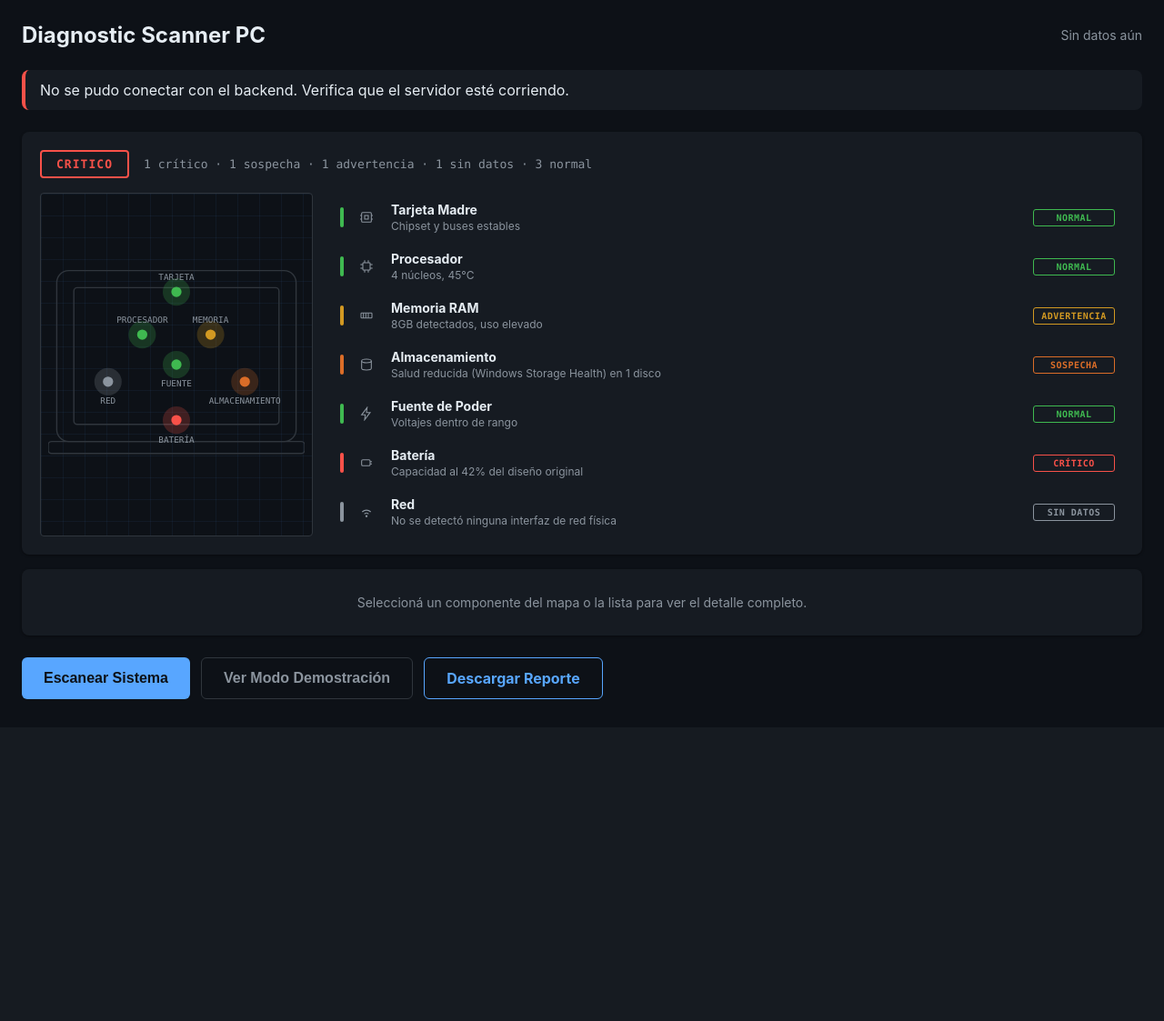
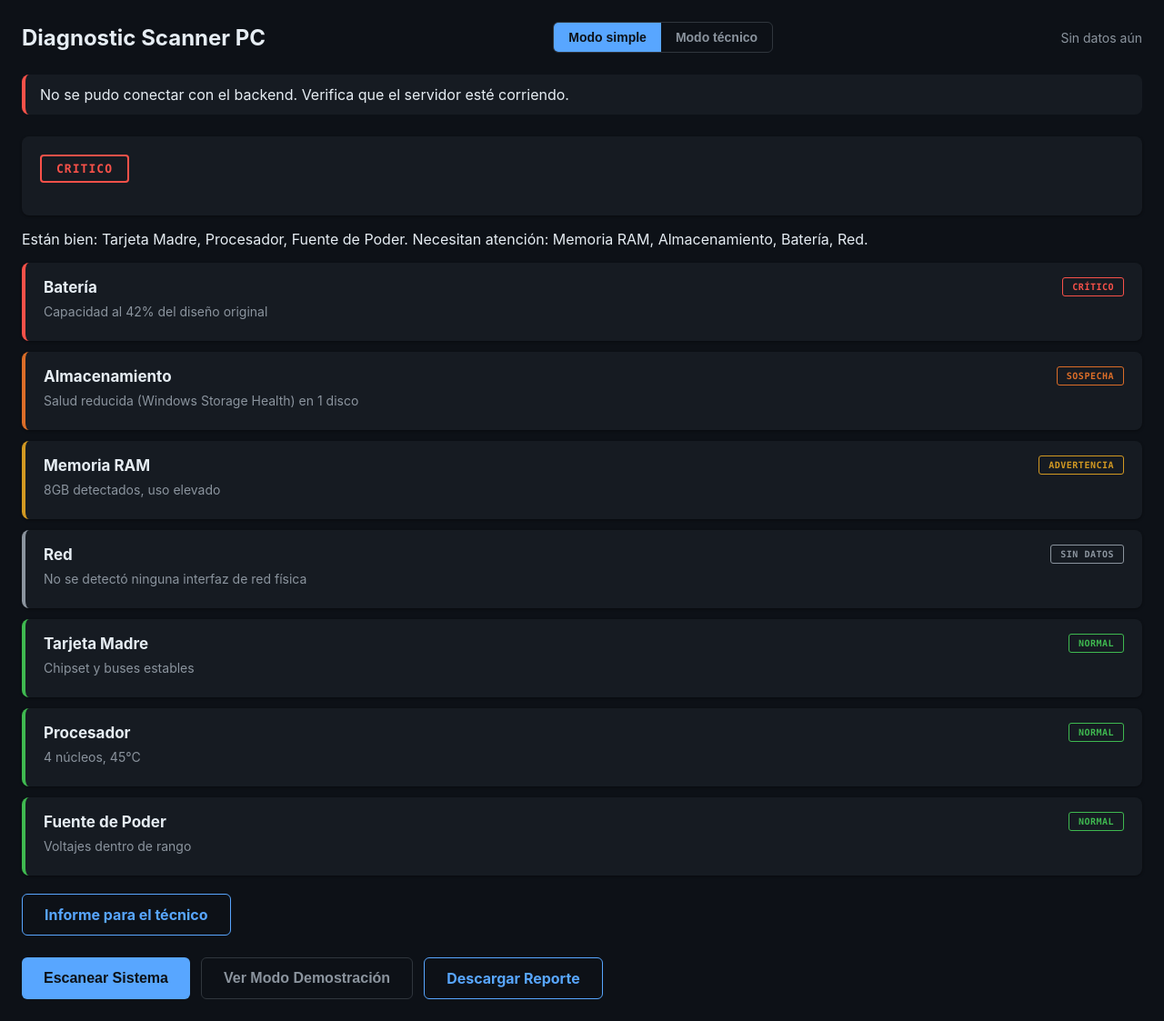
Before and after one commit to Alejandro-T9/diagnostic-scanner-pc, a Python web app: template frontend/templates/index.html in a window 1280 px wide. Shown: the whole page at 91% size. Before the commit the page ends 769 px from the top, so only its background shows below. Run offline with Jinja, Linux system fonts and the light colour scheme; the template is opened without the code that fills it, so the values that code supplies are empty.

Commit message:
feat: interfaz con modo simple y modo técnico (guías, veredicto en palabras, informe)
Co-Authored-By: Claude Sonnet 5.5 <noreply@anthropic.com>

```diff
--- a/frontend/static/css/style.css
+++ b/frontend/static/css/style.css
@@ -456,6 +456,132 @@ body {
     display: block;
 }
 
+/* --- Interruptor de modo (simple / técnico) --- */
+.interruptor-modo {
+    display: inline-flex;
+    border: 1px solid var(--color-borde);
+    border-radius: 6px;
+    overflow: hidden;
+}
+
+.interruptor-modo button {
+    background-color: transparent;
+    color: var(--color-texto-secundario);
+    border: none;
+    padding: 8px 16px;
+    font-size: 14px;
+    font-weight: bold;
+    cursor: pointer;
+}
+
+.interruptor-modo button[aria-pressed="true"] {
+    background-color: var(--color-acento);
+    color: var(--color-fondo);
+}
+
+/* --- Guía dentro del panel de detalle (modo técnico) --- */
+.detalle-guia {
+    background-color: var(--color-fondo);
+    border: 1px solid var(--color-borde);
+    border-radius: 4px;
+    padding: 4px 14px 8px;
+    margin-bottom: 16px;
+    font-size: 13px;
+}
+
+.detalle-guia h4 {
+    font-size: 12px;
+    text-transform: uppercase;
+    letter-spacing: 0.05em;
+    color: var(--color-acento);
+    margin: 10px 0 0 0;
+}
+
+.detalle-guia p { margin: 8px 0 4px; }
+.detalle-guia ol { margin: 0; padding-left: 20px; }
+
+/* --- Modo simple: se oculta el mapa y el detalle técnico --- */
+.vista-simple { display: none; }
+
+body.modo-simple .vista-simple { display: block; margin-bottom: 24px; }
+body.modo-simple .panel-diagnostico-cuerpo,
+body.modo-simple .detalle-panel,
+body.modo-simple .resumen-texto { display: none; }
+
+.simple-resumen {
+    font-size: 16px;
+    margin: 0 0 16px 0;
+}
+
+.simple-tarjetas {
+    display: flex;
+    flex-direction: column;
+    gap: 12px;
+    margin-bottom: 20px;
+}
+
+.tarjeta-simple {
+    background-color: var(--color-tarjeta);
+    border-radius: var(--radio-borde);
+    box-shadow: var(--sombra-tarjeta);
+    border-left: 4px solid var(--color-texto-secundario);
+    padding: 16px 20px;
+    font-size: 14px;
+    overflow-wrap: anywhere;
+}
+
+.tarjeta-simple.normal { border-left-color: var(--color-verde); }
+.tarjeta-simple.advertencia { border-left-color: var(--color-amarillo); }
+.tarjeta-simple.sospecha { border-left-color: var(--color-naranja); }
+.tarjeta-simple.critico { border-left-color: var(--color-rojo); }
+
+.tarjeta-simple p { margin: 8px 0; }
+
+.tarjeta-simple-cabecera {
+    display: flex;
+    align-items: center;
+    justify-content: space-between;
+    gap: 12px;
+}
+
+.tarjeta-simple-cabecera h3 {
+    margin: 0;
+    font-size: 17px;
+}
+
+/* El chip global se oculta en pantallas angostas; en la tarjeta siempre se ve. */
+.tarjeta-simple .fila-chip {
+    display: inline-block;
+    flex-shrink: 0;
+    padding: 4px 10px;
+}
+
+.tarjeta-simple-mensaje { color: var(--color-texto-secundario); }
+.tarjeta-simple-pasos { margin: 8px 0; padding-left: 22px; }
+.tarjeta-simple-pasos li { margin-bottom: 4px; }
+
+.tarjeta-simple-etiquetas {
+    display: flex;
+    flex-wrap: wrap;
+    gap: 8px;
+    margin-top: 10px;
+}
+
+.etiqueta-quien, .etiqueta-urgencia {
+    font-size: 12px;
+    font-weight: bold;
+    padding: 3px 10px;
+    border-radius: 12px;
+    border: 1px solid var(--color-borde);
+    color: var(--color-texto-secundario);
+}
+
+.etiqueta-quien.tu_mismo { color: var(--color-verde); border-color: var(--color-verde); }
+.etiqueta-quien.tecnico { color: var(--color-acento); border-color: var(--color-acento); }
+.etiqueta-urgencia.alta { color: var(--color-rojo); border-color: var(--color-rojo); }
+.etiqueta-urgencia.media { color: var(--color-naranja); border-color: var(--color-naranja); }
+.etiqueta-urgencia.baja { color: var(--color-amarillo); border-color: var(--color-amarillo); }
+
 /* --- Responsive --- */
 @media (max-width: 640px) {
     .panel-diagnostico-cuerpo {
--- a/frontend/static/js/app.js
+++ b/frontend/static/js/app.js
@@ -96,6 +96,28 @@ const DATOS_MOCK = {
 };
 
 let componenteSeleccionado = null;
+let ultimoResultado = null; // {componentes, cobertura} del último render, para repintar al cambiar de modo
+let tablaGuias = null;      // respuesta de /api/guias (guías por componente/estado + _veredictos)
+let modo = "simple";
+
+// Todo texto que venga del escaneo (mensaje, nombres de dispositivos, guía)
+// pasa por acá antes de entrar a un innerHTML.
+function escapar(valor) {
+    return String(valor).replace(/[&<>"']/g, (c) => (
+        { "&": "&amp;", "<": "&lt;", ">": "&gt;", '"': "&quot;", "'": "&#39;" }[c]
+    ));
+}
+
+function crear(etiqueta, clase, texto) {
+    const nodo = document.createElement(etiqueta);
+    if (clase) nodo.className = clase;
+    if (texto !== undefined) nodo.textContent = texto;
+    return nodo;
+}
+
+function nombreComp(id) {
+    return NOMBRES_COMPONENTES[id] || id;
+}
 
 function iconoSvg(id) {
     return `<svg width="16" height="16" viewBox="0 0 24 24" fill="none" stroke="currentColor" stroke-width="1.6">${ICONOS[id] || ""}</svg>`;
@@ -122,7 +144,9 @@ function marcarSeleccionado(id) {
 function renderizarResumen(componentes, cobertura) {
     const veredicto = calcularVeredicto(componentes);
     const sello = document.getElementById("sello");
-    sello.textContent = veredicto;
+    // Modo simple: frase en palabras (tabla del backend); sin tabla, el texto de siempre.
+    const frase = tablaGuias && tablaGuias._veredictos && tablaGuias._veredictos[veredicto];
+    sello.textContent = modo === "simple" && frase ? frase : veredicto;
     sello.className = `sello ${veredicto}`;
 
     const conteo = { normal: 0, advertencia: 0, sospecha: 0, critico: 0, no_determinado: 0 };
@@ -168,7 +192,7 @@ function renderizarDiagnostico(componentes, cobertura) {
             etiqueta.setAttribute("x", x);
             etiqueta.setAttribute("y", y > 100 ? y + 26 : y - 14);
             etiqueta.setAttribute("text-anchor", "middle");
-            etiqueta.textContent = NOMBRES_COMPONENTES[id].split(" ")[0].toUpperCase();
+            etiqueta.textContent = nombreComp(id).split(" ")[0].toUpperCase();
             svg.appendChild(etiqueta);
         }
 
@@ -179,10 +203,10 @@ function renderizarDiagnostico(componentes, cobertura) {
             <div class="franja ${info.estado}"></div>
             <div class="fila-icono">${iconoSvg(id)}</div>
             <div class="fila-info">
-                <div class="nombre">${NOMBRES_COMPONENTES[id] || id}</div>
-                <div class="detalle">${info.mensaje}</div>
+                <div class="nombre">${escapar(nombreComp(id))}</div>
+                <div class="detalle">${escapar(info.mensaje)}</div>
             </div>
-            <div class="fila-chip ${info.estado}">${CHIP_TEXTO[info.estado] || info.estado}</div>
+            <div class="fila-chip ${escapar(info.estado)}">${escapar(CHIP_TEXTO[info.estado] || info.estado)}</div>
         `;
         fila.addEventListener("mouseenter", () => resaltarComponente(id, true));
         fila.addEventListener("mouseleave", () => resaltarComponente(id, false));
@@ -190,7 +214,9 @@ function renderizarDiagnostico(componentes, cobertura) {
         filasEl.appendChild(fila);
     }
 
+    ultimoResultado = { componentes, cobertura };
     renderizarResumen(componentes, cobertura);
+    renderizarSimple(componentes);
 }
 
 function seleccionarComponente(id, info) {
@@ -233,16 +259,16 @@ function _renderizarCuerpoDatos(datos) {
             const items = valor.map((item) => `
                 <div class="detalle-subitem">
                     ${Object.entries(item).map(([k, v]) => `
-                        <div class="detalle-fila"><span>${_etiquetaCampo(k)}</span><span class="dato-tecnico">${_formatearValor(k, v)}</span></div>
+                        <div class="detalle-fila"><span>${escapar(_etiquetaCampo(k))}</span><span class="dato-tecnico">${escapar(_formatearValor(k, v))}</span></div>
                     `).join("")}
                 </div>
             `).join("");
-            return `<div class="detalle-grupo"><h4>${_etiquetaCampo(clave)}</h4>${items}</div>`;
+            return `<div class="detalle-grupo"><h4>${escapar(_etiquetaCampo(clave))}</h4>${items}</div>`;
         }
         if (valor !== null && typeof valor === "object") {
-            return `<div class="detalle-grupo"><h4>${_etiquetaCampo(clave)}</h4>${_renderizarCuerpoDatos(valor)}</div>`;
+            return `<div class="detalle-grupo"><h4>${escapar(_etiquetaCampo(clave))}</h4>${_renderizarCuerpoDatos(valor)}</div>`;
         }
-        return `<div class="detalle-fila"><span>${_etiquetaCampo(clave)}</span><span class="dato-tecnico">${_formatearValor(clave, valor)}</span></div>`;
+        return `<div class="detalle-fila"><span>${escapar(_etiquetaCampo(clave))}</span><span class="dato-tecnico">${escapar(_formatearValor(clave, valor))}</span></div>`;
     }).join("");
 }
 
@@ -253,18 +279,119 @@ function renderizarDetalle(id, info) {
         : `<p class="detalle-sin-datos">Sin datos técnicos adicionales para este componente.</p>`;
 
     const recomendacion = info.recomendacion
-        ? `<div class="detalle-recomendacion"><strong>Recomendación:</strong> ${info.recomendacion}</div>`
+        ? `<div class="detalle-recomendacion"><strong>Recomendación:</strong> ${escapar(info.recomendacion)}</div>`
         : "";
 
     panel.innerHTML = `
         <div class="detalle-cabecera">
-            <h3>${NOMBRES_COMPONENTES[id] || id}</h3>
-            <span class="fila-chip ${info.estado}">${CHIP_TEXTO[info.estado] || info.estado}</span>
+            <h3>${escapar(nombreComp(id))}</h3>
+            <span class="fila-chip ${escapar(info.estado)}">${escapar(CHIP_TEXTO[info.estado] || info.estado)}</span>
         </div>
-        <p class="detalle-mensaje">${info.mensaje}</p>
+        <p class="detalle-mensaje">${escapar(info.mensaje)}</p>
         ${recomendacion}
+        ${bloqueGuiaHtml(info.guia)}
         ${cuerpo}
     `;
+}
+
+const QUIEN_TEXTO = {
+    tu_mismo: "Lo puedes hacer tú",
+    tecnico: "Mejor con un técnico",
+    nadie: "No necesita acción",
+};
+
+function pasosGuia(guia) {
+    return Array.isArray(guia.que_hacer) ? guia.que_hacer : [];
+}
+
+// Guía en el panel de detalle (modo técnico). Sin guía no se dibuja nada.
+function bloqueGuiaHtml(guia) {
+    if (!guia) return "";
+    const pasos = pasosGuia(guia).map((p) => `<li>${escapar(p)}</li>`).join("");
+    return `
+        <div class="detalle-guia">
+            <h4>Guía</h4>
+            <p><strong>Qué significa:</strong> ${escapar(guia.que_significa || "")}</p>
+            ${pasos ? `<p><strong>Qué hacer:</strong></p><ol>${pasos}</ol>` : ""}
+            <p><strong>Quién lo hace:</strong> ${escapar(QUIEN_TEXTO[guia.quien] || guia.quien || "")}</p>
+        </div>
+    `;
+}
+
+// --- Modo simple: veredicto en palabras, una línea de resumen y una tarjeta
+// por componente de más a menos grave. Solo DOM + textContent. ---
+function renderizarSimple(componentes) {
+    const ids = Object.keys(componentes);
+    const bien = ids.filter((id) => componentes[id].estado === "normal").map(nombreComp);
+    const atencion = ids.filter((id) => componentes[id].estado !== "normal").map(nombreComp);
+    let linea;
+    if (!atencion.length) linea = "Todo lo que pudimos revisar está bien.";
+    else linea = (bien.length ? `Están bien: ${bien.join(", ")}. ` : "") + `Necesitan atención: ${atencion.join(", ")}.`;
+    document.getElementById("simple-resumen").textContent = linea;
+
+    const contenedor = document.getElementById("simple-tarjetas");
+    contenedor.replaceChildren();
+    const orden = (id) => {
+        const i = SEVERIDAD.indexOf(componentes[id].estado);
+        return i < 0 ? SEVERIDAD.length : i;
+    };
+    ids.slice().sort((a, b) => orden(a) - orden(b)).forEach((id) => {
+        const info = componentes[id];
+        const tarjeta = crear("div", `tarjeta-simple ${info.estado}`);
+        const cab = crear("div", "tarjeta-simple-cabecera");
+        cab.append(crear("h3", "", nombreComp(id)),
+            crear("span", `fila-chip ${info.estado}`, CHIP_TEXTO[info.estado] || info.estado));
+        tarjeta.append(cab, crear("p", "tarjeta-simple-mensaje", info.mensaje));
+        const guia = info.guia;
+        if (guia) {
+            if (guia.que_significa) tarjeta.append(crear("p", "", guia.que_significa));
+            const pasos = pasosGuia(guia);
+            if (pasos.length) {
+                const lista = crear("ol", "tarjeta-simple-pasos");
+                pasos.forEach((p) => lista.append(crear("li", "", p)));
+                tarjeta.append(lista);
+            }
+            const etiquetas = crear("div", "tarjeta-simple-etiquetas");
+            if (QUIEN_TEXTO[guia.quien]) etiquetas.append(crear("span", `etiqueta-quien ${guia.quien}`, QUIEN_TEXTO[guia.quien]));
+            if (["baja", "media", "alta"].includes(guia.urgencia)) {
+                etiquetas.append(crear("span", `etiqueta-urgencia ${guia.urgencia}`, `Urgencia: ${guia.urgencia}`));
+            }
+            if (etiquetas.childNodes.length) tarjeta.append(etiquetas);
+        }
+        contenedor.append(tarjeta);
+    });
+}
+
+function repintar() {
+    if (!ultimoResultado) return;
+    renderizarDiagnostico(ultimoResultado.componentes, ultimoResultado.cobertura);
+    if (componenteSeleccionado && ultimoResultado.componentes[componenteSeleccionado]) {
+        seleccionarComponente(componenteSeleccionado, ultimoResultado.componentes[componenteSeleccionado]);
+    }
+}
+
+function aplicarModo(nuevo, guardar) {
+    modo = nuevo === "tecnico" ? "tecnico" : "simple";
+    document.body.classList.toggle("modo-simple", modo === "simple");
+    document.getElementById("modo-simple-btn").setAttribute("aria-pressed", String(modo === "simple"));
+    document.getElementById("modo-tecnico-btn").setAttribute("aria-pressed", String(modo === "tecnico"));
+    if (guardar) {
+        try { localStorage.setItem("modo_interfaz", modo); } catch (e) { /* sin almacenamiento: solo no se recuerda */ }
+    }
+    repintar();
+}
+
+// Tabla de guías + frases de veredicto. Si falla, la app sigue sin guías.
+async function cargarGuias() {
+    if (tablaGuias) return tablaGuias;
+    try {
+        const respuesta = await fetch("/api/guias");
+        if (!respuesta.ok) throw new Error(`HTTP ${respuesta.status}`);
+        tablaGuias = await respuesta.json();
+    } catch (error) {
+        tablaGuias = null;
+    }
+    return tablaGuias;
 }
 
 function mostrarError(mensaje) {
@@ -333,12 +460,17 @@ function ocultarDemo() {
     document.getElementById("aviso-demo").classList.remove("activo");
 }
 
-function verModoDemo() {
+async function verModoDemo() {
     mostrarDemo();
+    const tabla = await cargarGuias();
+    for (const info of Object.values(DATOS_MOCK.componentes)) {
+        const guia = tabla && tabla[info.componente] && tabla[info.componente][info.estado];
+        if (guia) info.guia = guia; else delete info.guia;
+    }
     renderizarDiagnostico(DATOS_MOCK.componentes);
     componenteSeleccionado = null;
     document.getElementById("detalle-panel").innerHTML =
-        '<p class="detalle-vacio">Seleccioná un componente del mapa o la lista para ver el detalle completo.</p>';
+        '<p class="detalle-vacio">Selecciona un componente del mapa o la lista para ver el detalle completo.</p>';
 }
 
 document.getElementById("boton-escanear").addEventListener("click", escanearSistema);
@@ -349,6 +481,15 @@ document.getElementById("boton-demo").addEventListener("click", verModoDemo);
 // entre otras cosas que no queremos a mano en ese contexto.
 document.addEventListener("contextmenu", (evento) => evento.preventDefault());
 
+document.getElementById("modo-simple-btn").addEventListener("click", () => aplicarModo("simple", true));
+document.getElementById("modo-tecnico-btn").addEventListener("click", () => aplicarModo("tecnico", true));
+
+let modoGuardado = null;
+try { modoGuardado = localStorage.getItem("modo_interfaz"); } catch (e) { /* almacenamiento bloqueado: se usa el modo simple */ }
+aplicarModo(modoGuardado, false);
+
 renderizarDiagnostico(DATOS_MOCK.componentes);
+// Frases de veredicto para el sello; al llegar se repinta (si falla, queda el texto de siempre).
+cargarGuias().then((t) => { if (t) repintar(); });
 actualizarStatus();
 setInterval(actualizarStatus, 2000);
--- a/frontend/templates/index.html
+++ b/frontend/templates/index.html
@@ -5,6 +5,10 @@
 {% block content %}
 <div class="cabecera">
     <h1>Diagnostic Scanner PC</h1>
+    <div class="interruptor-modo" id="interruptor-modo" role="group" aria-label="Modo de la interfaz">
+        <button type="button" id="modo-simple-btn" aria-pressed="true">Modo simple</button>
+        <button type="button" id="modo-tecnico-btn" aria-pressed="false">Modo técnico</button>
+    </div>
     <span class="timestamp" id="timestamp">Sin datos aún</span>
 </div>
 
@@ -30,8 +34,14 @@
     </div>
 </div>
 
+<div class="vista-simple" id="vista-simple">
+    <p class="simple-resumen" id="simple-resumen"></p>
+    <div class="simple-tarjetas" id="simple-tarjetas"></div>
+    <a class="boton-reporte" id="boton-informe" href="/api/informe" target="_blank" rel="noopener">Informe para el técnico</a>
+</div>
+
 <div class="detalle-panel" id="detalle-panel">
-    <p class="detalle-vacio">Seleccioná un componente del mapa o la lista para ver el detalle completo.</p>
+    <p class="detalle-vacio">Selecciona un componente del mapa o la lista para ver el detalle completo.</p>
 </div>
 
 <div class="acciones">
```
